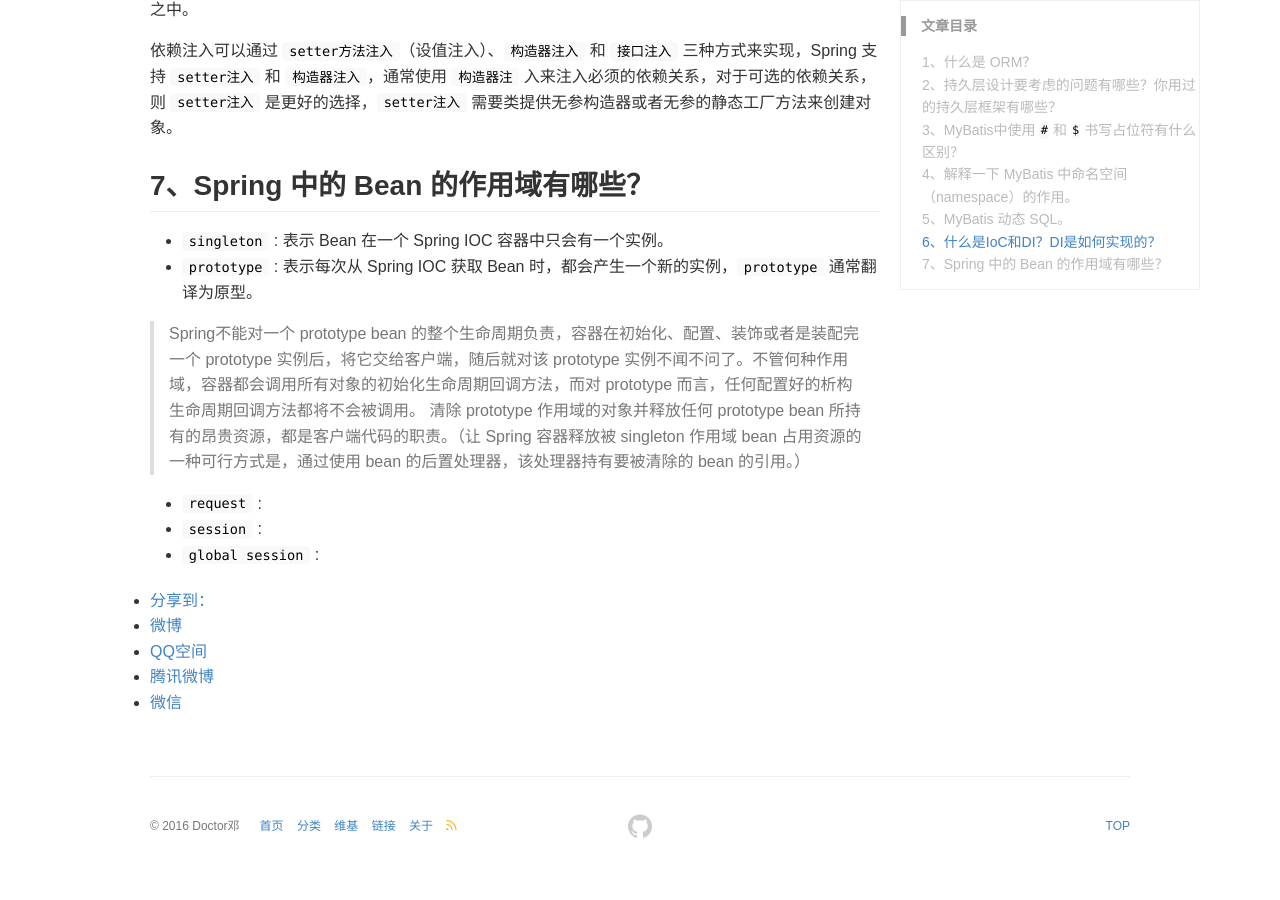
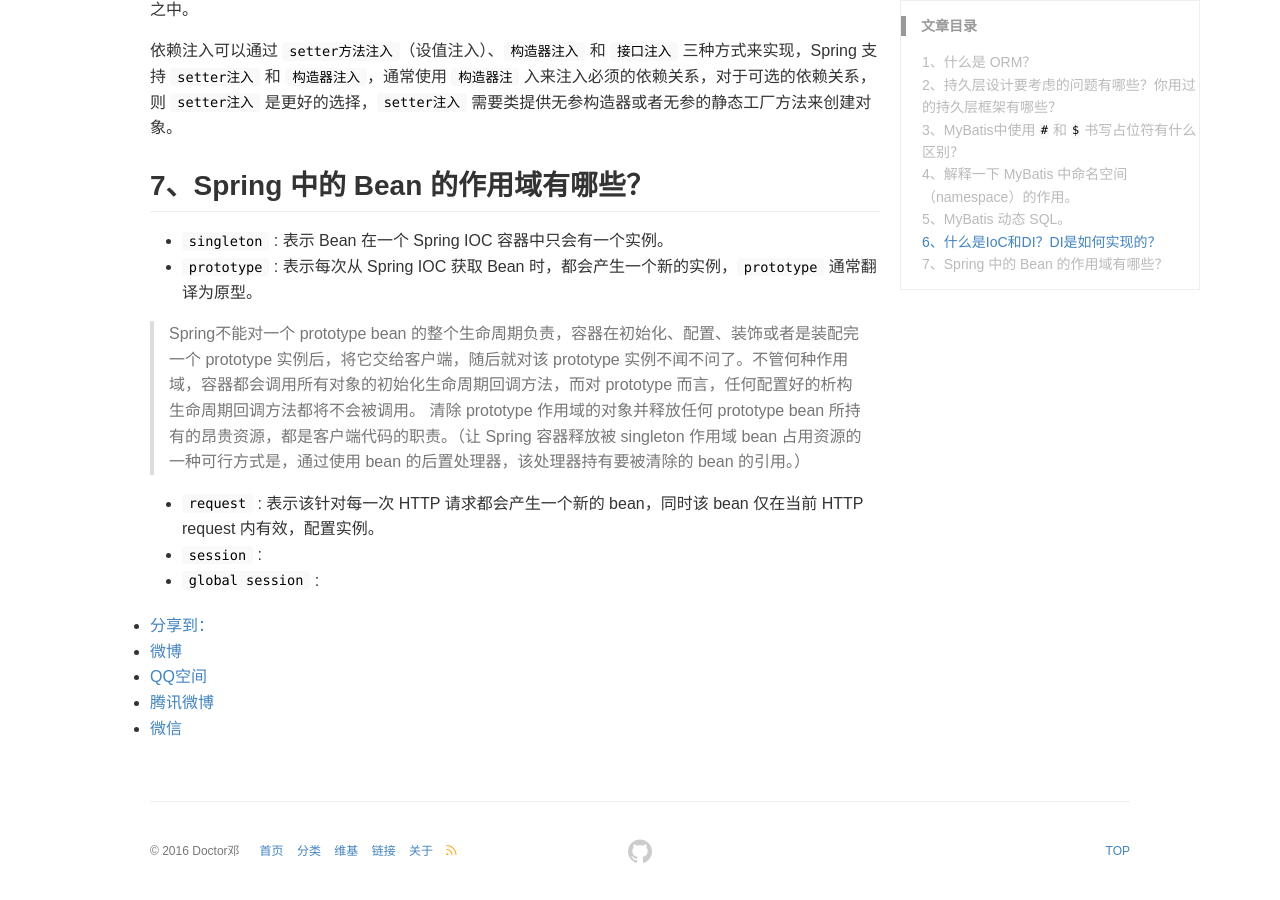
Before and after one commit to DoctorDeng/DoctorDeng.github.io, a Jekyll site: the page built from _posts/2016-09-18-java-SSM.md, in a window 1280 px wide and 900 px high, scrolled down 3512 px. Built offline with Jekyll 4.4.1, drawn with Linux system fonts in a browser that asks for light colours; comment, search, counter and statistics services are not loaded; before the commit the page ends 4387 px from its top, so only the background shows below that.

Commit message:
modify file

```diff
--- a/_posts/2016-09-18-java-SSM.md
+++ b/_posts/2016-09-18-java-SSM.md
@@ -138,6 +138,6 @@ IoC 叫控制反转，是 Inversion of Control 的缩写，DI（Dependency Injec
 
 > Spring不能对一个 prototype bean 的整个生命周期负责，容器在初始化、配置、装饰或者是装配完一个 prototype 实例后，将它交给客户端，随后就对该 prototype 实例不闻不问了。不管何种作用域，容器都会调用所有对象的初始化生命周期回调方法，而对 prototype 而言，任何配置好的析构生命周期回调方法都将不会被调用。 清除 prototype 作用域的对象并释放任何 prototype bean 所持有的昂贵资源，都是客户端代码的职责。（让 Spring 容器释放被 singleton 作用域 bean 占用资源的一种可行方式是，通过使用 bean 的后置处理器，该处理器持有要被清除的 bean 的引用。）
 
-* `request` :
+* `request` : 表示该针对每一次 HTTP 请求都会产生一个新的 bean，同时该 bean 仅在当前 HTTP request 内有效，配置实例。
 * `session` :
 * `global session` :
```
